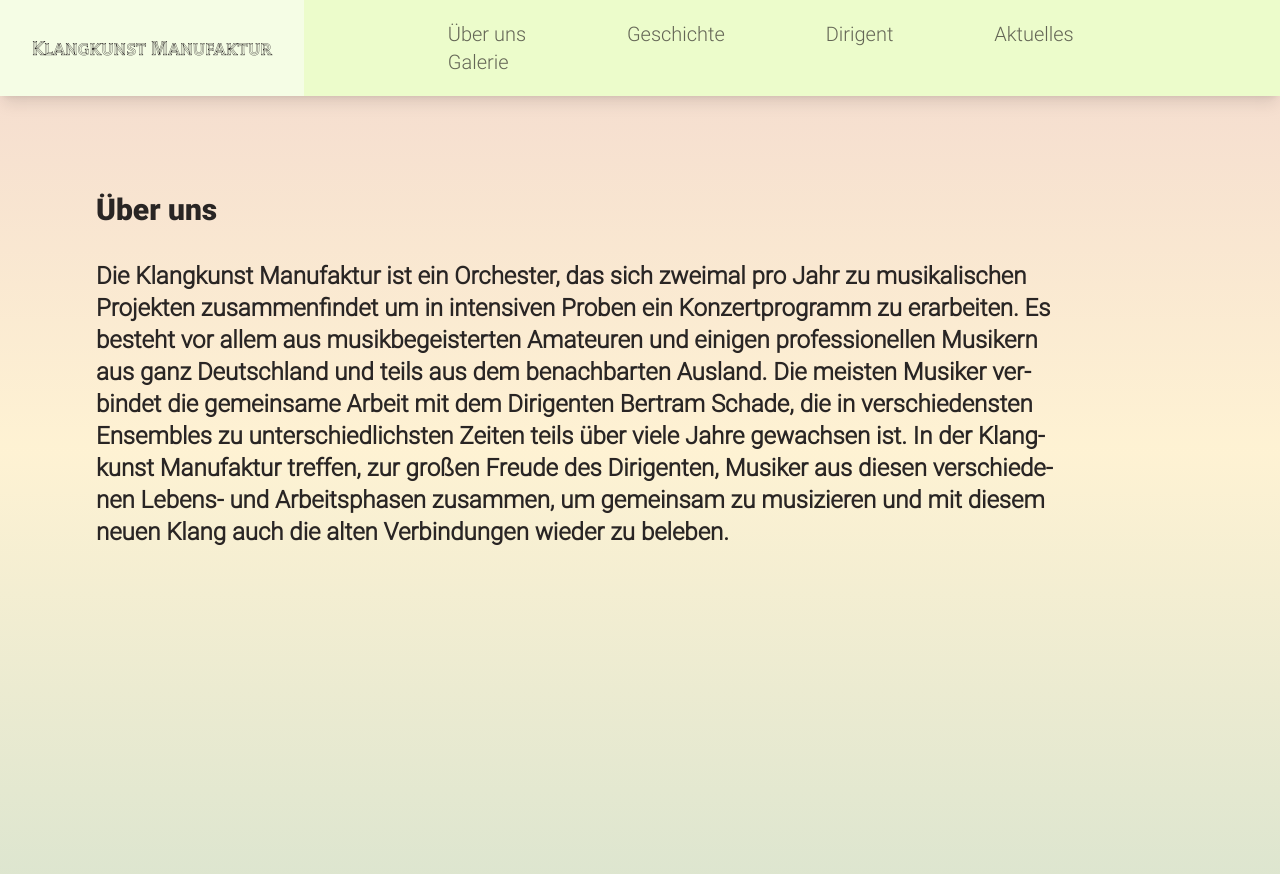
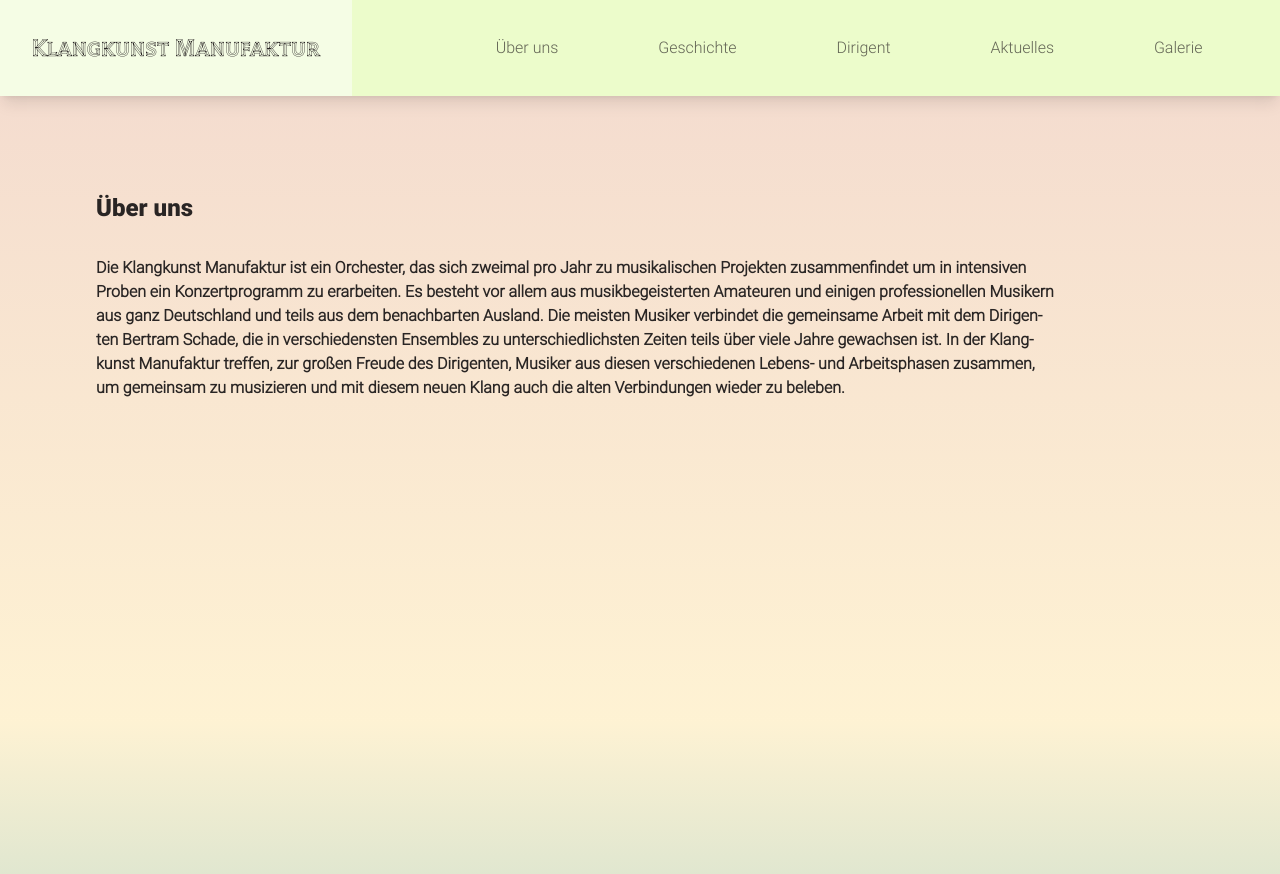
Before and after one commit to FrankWuensch/klangkunst_website_project, a Jekyll site: the page built from index.html, in a window 1280 px wide. Shown: the top 874 px of the page. Built offline with Jekyll 4.4.1, drawn with Linux system fonts in a browser that asks for light colours.

Commit message:
corrected responsive design

```diff
--- a/_includes/header.html
+++ b/_includes/header.html
@@ -1,15 +1,10 @@
 <div
-  class="w-full h-24 shadow-lg text-3xl xl:text-xl text-stone-800/70 bg-lime-100 flex justify-between items-center fixed z-10 overflow-hidden relative"
+  class="w-full h-16 xl:h-24 shadow-lg text-stone-800/70 bg-lime-100 flex justify-between items-center fixed z-10 overflow-hidden relative"
 >
   <span class="flex w-full gap-x-24 items-center">
-    <a
-      href="{%if page.nav_title.link%}{{site.baseurl}}{{page.nav_title.link}}{%endif%}"
-      class="header px-8 h-24 flex items-center bg-white/50 appearance-none {%if page.nav_title.link%}hover:text-stone-800 hover:cursor-pointer{%endif%}"
-      >{{page.nav_title.text}}</a
-    >
     <!-- only shown in mobile version -->
     <div
-      class="bg-white/50 w-24 h-24 flex justify-center items-center absolute top-0 right-0 hover:cursor-pointer hover:text-stone-800 xl:hidden"
+      class="bg-white/50 w-20 max-h-full h-full flex justify-center items-center absolute top-0 right-0 hover:cursor-pointer hover:text-stone-800 xl:hidden"
       id="burger"
     >
       <iconify-icon
@@ -19,6 +14,11 @@
       ></iconify-icon>
     </div>
     <!-- only shown if screen >= xl:1280px -->
+    <a
+      href="{%if page.nav_title.link%}{{site.baseurl}}{{page.nav_title.link}}{%endif%}"
+      class="header px-8 h-16 xl:h-24 flex items-center bg-white/50 appearance-none {%if page.nav_title.link%}hover:text-stone-800 hover:cursor-pointer{%endif%}"
+      >{{page.nav_title.text}}</a
+    >
     <div class="flex-1">
       {%for nav in page.navs%}
       <a
--- a/_layouts/default.html
+++ b/_layouts/default.html
@@ -3,6 +3,7 @@
   <head>
     <title>{{page.title}}</title>
     <meta charset="utf-8" />
+    <meta name="viewport" content="width=device-width, initial-scale=1.0" />
     <link href="{{site.baseurl}}src/fonts.css" rel="stylesheet" />
     <link href="{{site.baseurl}}dist/output.css" rel="stylesheet" />
     <script src="{{site.baseurl}}src/iconify-min.js"></script>
@@ -14,12 +15,12 @@
     <!-- only shown in mobile version -->
     <span
       id="menu"
-      class="hidden bg-stone-200 rounded-bl-3xl text-3xl text-stone-800/70 flex flex-col justify-center items-center divide-y-4 divide-stone-400 shadow-xl shadow-stone-400/70 w-[50%] absolute top-24 right-0 z-10 xl:hidden"
+      class="hidden bg-stone-200 rounded-bl-xl text-lg text-stone-800/70 flex flex-col justify-center items-center divide-y divide-stone-400 shadow-xl shadow-stone-400/70 w-[50%] absolute top-16 right-0 z-10 xl:hidden"
     >
       {%for nav in page.navs%}
       <a
         href="{%if nav.link%}{{site.baseurl}}{{nav.link}}{%endif%}"
-        class="group w-full flex justify-end px-8 py-12 text-right {%if nav.link%}hover:cursor-pointer{%else%}cursor-auto{%endif%}"
+        class="group w-full flex justify-end px-8 py-4 text-right {%if nav.link%}hover:cursor-pointer{%else%}cursor-auto{%endif%}"
       >
         <div
           class="{%if nav.link%}hover:text-stone-800 group-hover:underline{%endif%}"
@@ -31,12 +32,12 @@
     </span>
     <span>{% include header.html %}</span>
     <div
-      class="flex flex-col w-full h-full max-w-6xl 2xl:max-w-[1920px] overflow-y-auto pb-8 lg:pb-16"
+      class="flex flex-col w-full h-full max-w-6xl 2xl:max-w-[1920px] overflow-y-auto pb-12 xl:pb-16"
       id="content"
     >
-      <span class="px-24 text-stone-800">
-        <h1 class="title pb-8 mt-24">{{page.title_info_1}}</h1>
-        <p class="text-2xl" style="hyphens: auto">{{page.info_1}}</p>
+      <span class="px-8 xl:px-24 text-stone-800">
+        <h1 class="title pb-8 mt-12 xl:mt-24">{{page.title_info_1}}</h1>
+        <p style="hyphens: auto">{{page.info_1}}</p>
       </span>
     </div>
     <script>
--- a/dist/output.css
+++ b/dist/output.css
@@ -1,5 +1,5 @@
 /*
-! tailwindcss v3.2.4 | MIT License | https://tailwindcss.com
+! tailwindcss v3.3.3 | MIT License | https://tailwindcss.com
 */
 
 /*
@@ -31,6 +31,7 @@
 3. Use a more readable tab size.
 4. Use the user's configured `sans` font-family by default.
 5. Use the user's configured `sans` font-feature-settings by default.
+6. Use the user's configured `sans` font-variation-settings by default.
 */
 
 html {
@@ -47,6 +48,8 @@
   /* 4 */
   font-feature-settings: normal;
   /* 5 */
+  font-variation-settings: normal;
+  /* 6 */
 }
 
 /*
@@ -187,6 +190,10 @@
 select,
 textarea {
   font-family: inherit;
+  /* 1 */
+  font-feature-settings: inherit;
+  /* 1 */
+  font-variation-settings: inherit;
   /* 1 */
   font-size: 100%;
   /* 1 */
@@ -339,6 +346,14 @@
 }
 
 /*
+Reset default styling for dialogs.
+*/
+
+dialog {
+  padding: 0;
+}
+
+/*
 Prevent resizing textareas horizontally by default.
 */
 
@@ -433,6 +448,9 @@
   --tw-pan-y:  ;
   --tw-pinch-zoom:  ;
   --tw-scroll-snap-strictness: proximity;
+  --tw-gradient-from-position:  ;
+  --tw-gradient-via-position:  ;
+  --tw-gradient-to-position:  ;
   --tw-ordinal:  ;
   --tw-slashed-zero:  ;
   --tw-numeric-figure:  ;
@@ -480,6 +498,9 @@
   --tw-pan-y:  ;
   --tw-pinch-zoom:  ;
   --tw-scroll-snap-strictness: proximity;
+  --tw-gradient-from-position:  ;
+  --tw-gradient-via-position:  ;
+  --tw-gradient-to-position:  ;
   --tw-ordinal:  ;
   --tw-slashed-zero:  ;
   --tw-numeric-figure:  ;
@@ -514,16 +535,35 @@
 }
 
 h1 {
-  font-size: 1.875rem;
-  line-height: 2.25rem;
+  font-size: 1.25rem;
+  line-height: 1.75rem;
   font-family: 'Roboto-Black', sans-serif;
 }
 
+@media (min-width: 1024px) {
+  h1 {
+    font-size: 1.5rem;
+    line-height: 2rem;
+  }
+}
+
 p {
-  font-size: 1rem;
-  line-height: 1.5rem;
+  font-size: 0.875rem;
+  line-height: 1.25rem;
   font-weight: 900;
   font-family: 'Roboto-Light', sans-serif;
+}
+
+@media (min-width: 1024px) {
+  p {
+    font-size: 1rem;
+    line-height: 1.5rem;
+  }
+}
+
+.header {
+  font-size: 1.5rem;
+  line-height: 2rem;
 }
 
 .fixed {
@@ -538,16 +578,24 @@
   position: relative;
 }
 
+.right-0 {
+  right: 0px;
+}
+
 .top-0 {
   top: 0px;
 }
 
-.right-0 {
-  right: 0px;
+.top-24 {
+  top: 6rem;
 }
 
-.top-24 {
-  top: 6rem;
+.top-20 {
+  top: 5rem;
+}
+
+.top-16 {
+  top: 4rem;
 }
 
 .z-10 {
@@ -556,6 +604,10 @@
 
 .mt-24 {
   margin-top: 6rem;
+}
+
+.mt-12 {
+  margin-top: 3rem;
 }
 
 .flex {
@@ -574,8 +626,20 @@
   height: 100%;
 }
 
-.w-full {
-  width: 100%;
+.h-12 {
+  height: 3rem;
+}
+
+.h-16 {
+  height: 4rem;
+}
+
+.h-20 {
+  height: 5rem;
+}
+
+.max-h-full {
+  max-height: 100%;
 }
 
 .w-24 {
@@ -584,6 +648,19 @@
 
 .w-\[50\%\] {
   width: 50%;
+}
+
+.w-full {
+  width: 100%;
+}
+
+.w-20 {
+  width: 5rem;
+}
+
+.w-fit {
+  width: -moz-fit-content;
+  width: fit-content;
 }
 
 .max-w-6xl {
@@ -629,10 +706,10 @@
        column-gap: 6rem;
 }
 
-.divide-y-4 > :not([hidden]) ~ :not([hidden]) {
+.divide-y > :not([hidden]) ~ :not([hidden]) {
   --tw-divide-y-reverse: 0;
-  border-top-width: calc(4px * calc(1 - var(--tw-divide-y-reverse)));
-  border-bottom-width: calc(4px * var(--tw-divide-y-reverse));
+  border-top-width: calc(1px * calc(1 - var(--tw-divide-y-reverse)));
+  border-bottom-width: calc(1px * var(--tw-divide-y-reverse));
 }
 
 .divide-stone-400 > :not([hidden]) ~ :not([hidden]) {
@@ -648,8 +725,12 @@
   overflow-y: auto;
 }
 
-.rounded-bl-3xl {
-  border-bottom-left-radius: 1.5rem;
+.rounded-bl-lg {
+  border-bottom-left-radius: 0.5rem;
+}
+
+.rounded-bl-xl {
+  border-bottom-left-radius: 0.75rem;
 }
 
 .bg-lime-100 {
@@ -657,13 +738,13 @@
   background-color: rgb(236 252 203 / var(--tw-bg-opacity));
 }
 
-.bg-white\/50 {
-  background-color: rgb(255 255 255 / 0.5);
-}
-
 .bg-stone-200 {
   --tw-bg-opacity: 1;
   background-color: rgb(231 229 228 / var(--tw-bg-opacity));
+}
+
+.bg-white\/50 {
+  background-color: rgb(255 255 255 / 0.5);
 }
 
 .bg-gradient-to-b {
@@ -671,18 +752,36 @@
 }
 
 .from-orange-700\/20 {
-  --tw-gradient-from: rgb(194 65 12 / 0.2);
-  --tw-gradient-to: rgb(194 65 12 / 0);
+  --tw-gradient-from: rgb(194 65 12 / 0.2) var(--tw-gradient-from-position);
+  --tw-gradient-to: rgb(194 65 12 / 0) var(--tw-gradient-to-position);
   --tw-gradient-stops: var(--tw-gradient-from), var(--tw-gradient-to);
 }
 
 .via-amber-400\/20 {
-  --tw-gradient-to: rgb(251 191 36 / 0);
-  --tw-gradient-stops: var(--tw-gradient-from), rgb(251 191 36 / 0.2), var(--tw-gradient-to);
+  --tw-gradient-to: rgb(251 191 36 / 0)  var(--tw-gradient-to-position);
+  --tw-gradient-stops: var(--tw-gradient-from), rgb(251 191 36 / 0.2) var(--tw-gradient-via-position), var(--tw-gradient-to);
+}
+
+.via-20\% {
+  --tw-gradient-via-position: 20%;
+}
+
+.via-80\% {
+  --tw-gradient-via-position: 80%;
 }
 
 .to-lime-700\/20 {
-  --tw-gradient-to: rgb(77 124 15 / 0.2);
+  --tw-gradient-to: rgb(77 124 15 / 0.2) var(--tw-gradient-to-position);
+}
+
+.px-12 {
+  padding-left: 3rem;
+  padding-right: 3rem;
+}
+
+.px-24 {
+  padding-left: 6rem;
+  padding-right: 6rem;
 }
 
 .px-8 {
@@ -690,46 +789,35 @@
   padding-right: 2rem;
 }
 
-.px-12 {
-  padding-left: 3rem;
-  padding-right: 3rem;
-}
-
-.py-12 {
-  padding-top: 3rem;
-  padding-bottom: 3rem;
-}
-
-.px-24 {
-  padding-left: 6rem;
-  padding-right: 6rem;
+.py-4 {
+  padding-top: 1rem;
+  padding-bottom: 1rem;
 }
 
 .pb-8 {
   padding-bottom: 2rem;
 }
 
+.pb-12 {
+  padding-bottom: 3rem;
+}
+
 .text-right {
   text-align: right;
 }
 
-.text-3xl {
-  font-size: 1.875rem;
-  line-height: 2.25rem;
-}
-
-.text-2xl {
-  font-size: 1.5rem;
-  line-height: 2rem;
-}
-
-.text-stone-800\/70 {
-  color: rgb(41 37 36 / 0.7);
+.text-lg {
+  font-size: 1.125rem;
+  line-height: 1.75rem;
 }
 
 .text-stone-800 {
   --tw-text-opacity: 1;
   color: rgb(41 37 36 / var(--tw-text-opacity));
+}
+
+.text-stone-800\/70 {
+  color: rgb(41 37 36 / 0.7);
 }
 
 .shadow-lg {
@@ -741,6 +829,12 @@
 .shadow-xl {
   --tw-shadow: 0 20px 25px -5px rgb(0 0 0 / 0.1), 0 8px 10px -6px rgb(0 0 0 / 0.1);
   --tw-shadow-colored: 0 20px 25px -5px var(--tw-shadow-color), 0 8px 10px -6px var(--tw-shadow-color);
+  box-shadow: var(--tw-ring-offset-shadow, 0 0 #0000), var(--tw-ring-shadow, 0 0 #0000), var(--tw-shadow);
+}
+
+.shadow-inner {
+  --tw-shadow: inset 0 2px 4px 0 rgb(0 0 0 / 0.05);
+  --tw-shadow-colored: inset 0 2px 4px 0 var(--tw-shadow-color);
   box-shadow: var(--tw-ring-offset-shadow, 0 0 #0000), var(--tw-ring-shadow, 0 0 #0000), var(--tw-shadow);
 }
 
@@ -806,19 +900,48 @@
 }
 
 @media (min-width: 1024px) {
+  .lg\:mt-24 {
+    margin-top: 6rem;
+  }
+
+  .lg\:h-24 {
+    height: 6rem;
+  }
+
+  .lg\:px-24 {
+    padding-left: 6rem;
+    padding-right: 6rem;
+  }
+
   .lg\:pb-16 {
     padding-bottom: 4rem;
   }
 }
 
 @media (min-width: 1280px) {
+  .xl\:mt-24 {
+    margin-top: 6rem;
+  }
+
   .xl\:hidden {
     display: none;
   }
 
-  .xl\:text-xl {
-    font-size: 1.25rem;
-    line-height: 1.75rem;
+  .xl\:h-24 {
+    height: 6rem;
+  }
+
+  .xl\:h-16 {
+    height: 4rem;
+  }
+
+  .xl\:px-24 {
+    padding-left: 6rem;
+    padding-right: 6rem;
+  }
+
+  .xl\:pb-16 {
+    padding-bottom: 4rem;
   }
 }
 
```
Also changed, not shown: src/input.css (+6 -2 lines), 4 other files.
